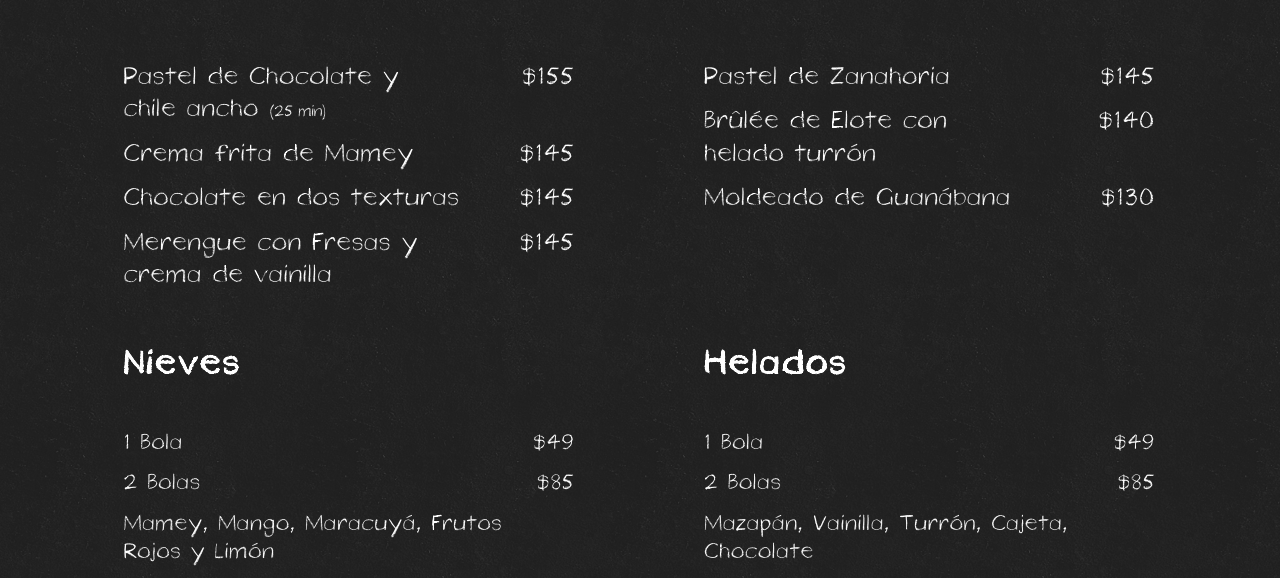
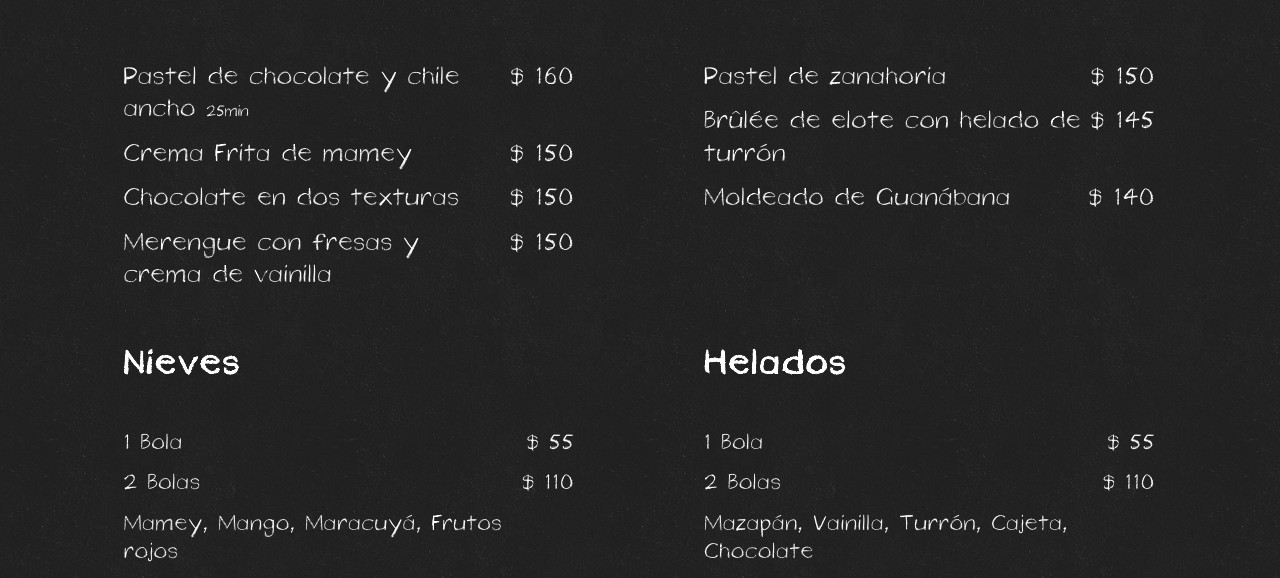
Before and after one commit to melocotron/menulacapital, a website built with Parcel: page index.html in a window 1280 px wide. Both pictures are taken after a click on the item "POSTRES". Shown: the part 222-800 px from the top of the page. Built offline with nearby package versions, Linux system fonts and the light colour scheme.

Commit message:
cambios en postres

```diff
--- a/index.html
+++ b/index.html
@@ -1348,21 +1348,9 @@
                       <!--                      postres-->
                       <table class="tabla-postres">
                         <tbody>
-                        <tr>
-                          <td>Pastel de Chocolate y <br>chile ancho <span>(25 min)</span></td>
-                          <td>$155</td>
-                        </tr>
-                        <tr>
-                          <td>Crema frita de Mamey</td>
-                          <td>$145</td>
-                        </tr>
-                        <tr>
-                          <td>Chocolate en dos texturas</td>
-                          <td>$145</td>
-                        </tr>
-                        <tr>
-                          <td>Merengue con Fresas y crema de vainilla</td>
-                          <td>$145</td>
+                        <tr v-for="postrePostres in postresPostres.slice(0, 4)" >
+                          <td>{{ postrePostres.name }} <span>{{postrePostres.name_size}}</span></td>
+                          <td>$ {{ postrePostres.price }}</td>
                         </tr>
                         </tbody>
                       </table>
@@ -1373,17 +1361,9 @@
                       <!--                      postres-->
                       <table class="tabla-postres">
                         <tbody>
-                        <tr>
-                          <td>Pastel de Zanahoria</td>
-                          <td>$145</td>
-                        </tr>
-                        <tr>
-                          <td>Brûlée de Elote con <br>helado turrón</td>
-                          <td>$140</td>
-                        </tr>
-                        <tr>
-                          <td>Moldeado de Guanábana</td>
-                          <td>$130</td>
+                        <tr v-for="postrePostres in postresPostres.slice(4, 7)">
+                          <td>{{ postrePostres.name }}</td>
+                          <td>$ {{ postrePostres.price }}</td>
                         </tr>
                         </tbody>
                       </table>
@@ -1405,17 +1385,12 @@
                         </tr>
                         </thead>
                         <tbody>
-                        <tr>
-                          <td>1 Bola</td>
-                          <td>$49</td>
-                        </tr>
-                        <tr>
-                          <td>2 Bolas</td>
-                          <td>$85</td>
-                        </tr>
-                        <tr>
-                          <td>Mamey, Mango, Maracuyá, Frutos Rojos y Limón</td>
-                          <td></td>
+                        <tr v-for="postreNieves in postresNieves">
+                          <td>{{ postreNieves.name }}</td>
+                          <td>$ {{ postreNieves.price }}</td>
+                        </tr>
+                        <tr>
+                          <td>Mamey, Mango, Maracuyá, Frutos rojos</td>
                         </tr>
                         </tbody>
                       </table>
@@ -1431,13 +1406,9 @@
                         </tr>
                         </thead>
                         <tbody>
-                        <tr>
-                          <td>1 Bola</td>
-                          <td>$49</td>
-                        </tr>
-                        <tr>
-                          <td>2 Bolas</td>
-                          <td>$85</td>
+                        <tr v-for="postreHelados in postresHelados">
+                          <td>{{ postreHelados.name }}</td>
+                          <td>$ {{ postreHelados.price }}</td>
                         </tr>
                         <tr>
                           <td>Mazapán, Vainilla, Turrón, Cajeta, Chocolate</td>
--- a/js/app.js
+++ b/js/app.js
@@ -969,6 +969,133 @@
           "name_note": "",
           "price": 85
         }
+      ],
+      postresPostres: [
+        {
+          "id": 1,
+          "cat": "Postres",
+          "sub_cat": "Postres",
+          "fam": "",
+          "fam_note": "",
+          "name": "Pastel de chocolate y chile ancho",
+          "name_size": "25min",
+          "name_note": "",
+          "price": 160
+        },
+        {
+          "id": 2,
+          "cat": "Postres",
+          "sub_cat": "Postres",
+          "fam": "",
+          "fam_note": "",
+          "name": "Crema Frita de mamey",
+          "name_size": "",
+          "name_note": "",
+          "price": 150
+        },
+        {
+          "id": 3,
+          "cat": "Postres",
+          "sub_cat": "Postres",
+          "fam": "",
+          "fam_note": "",
+          "name": "Chocolate en dos texturas",
+          "name_size": "",
+          "name_note": "",
+          "price": 150
+        },
+        {
+          "id": 4,
+          "cat": "Postres",
+          "sub_cat": "Postres",
+          "fam": "",
+          "fam_note": "",
+          "name": "Merengue con fresas y crema de vainilla",
+          "name_size": "",
+          "name_note": "",
+          "price": 150
+        },
+        {
+          "id": 5,
+          "cat": "Postres",
+          "sub_cat": "Postres",
+          "fam": "",
+          "fam_note": "",
+          "name": "Pastel de zanahoria",
+          "name_size": "",
+          "name_note": "",
+          "price": 150
+        },
+        {
+          "id": 6,
+          "cat": "Postres",
+          "sub_cat": "Postres",
+          "fam": "",
+          "fam_note": "",
+          "name": "Brûlée de elote con helado de turrón",
+          "name_size": "",
+          "name_note": "",
+          "price": 145
+        },
+        {
+          "id": 7,
+          "cat": "Postres",
+          "sub_cat": "Postres",
+          "fam": "",
+          "fam_note": "",
+          "name": "Moldeado de Guanábana",
+          "name_size": "",
+          "name_note": "",
+          "price": 140
+        }
+      ],
+      postresNieves: [
+        {
+          "id": 1,
+          "cat": "Postres",
+          "sub_cat": "Nieves",
+          "fam": "",
+          "fam_note": "",
+          "name": "1 Bola",
+          "name_size": "",
+          "name_note": "",
+          "price": 55
+        },
+        {
+          "id": 2,
+          "cat": "",
+          "sub_cat": "",
+          "fam": "",
+          "fam_note": "",
+          "name": "2 Bolas",
+          "name_size": "",
+          "name_note": "",
+          "price": 110
+        }
+      ],
+      postresHelados: [
+        {
+          "id": 1,
+          "cat": "Postres",
+          "sub_cat": "Helados",
+          "fam": "",
+          "fam_note": "",
+          "name": "1 Bola",
+          "name_size": "",
+          "name_note": "",
+          "price": 55
+        },
+        {
+          "id": 2,
+          "cat": "Postres",
+          "sub_cat": "Helados",
+          "fam": "",
+          "fam_note": "",
+          "name": "2 Bolas",
+          "name_size": "",
+          "name_note": "",
+          "price": 110
+        }
       ]
     }
   }
```
